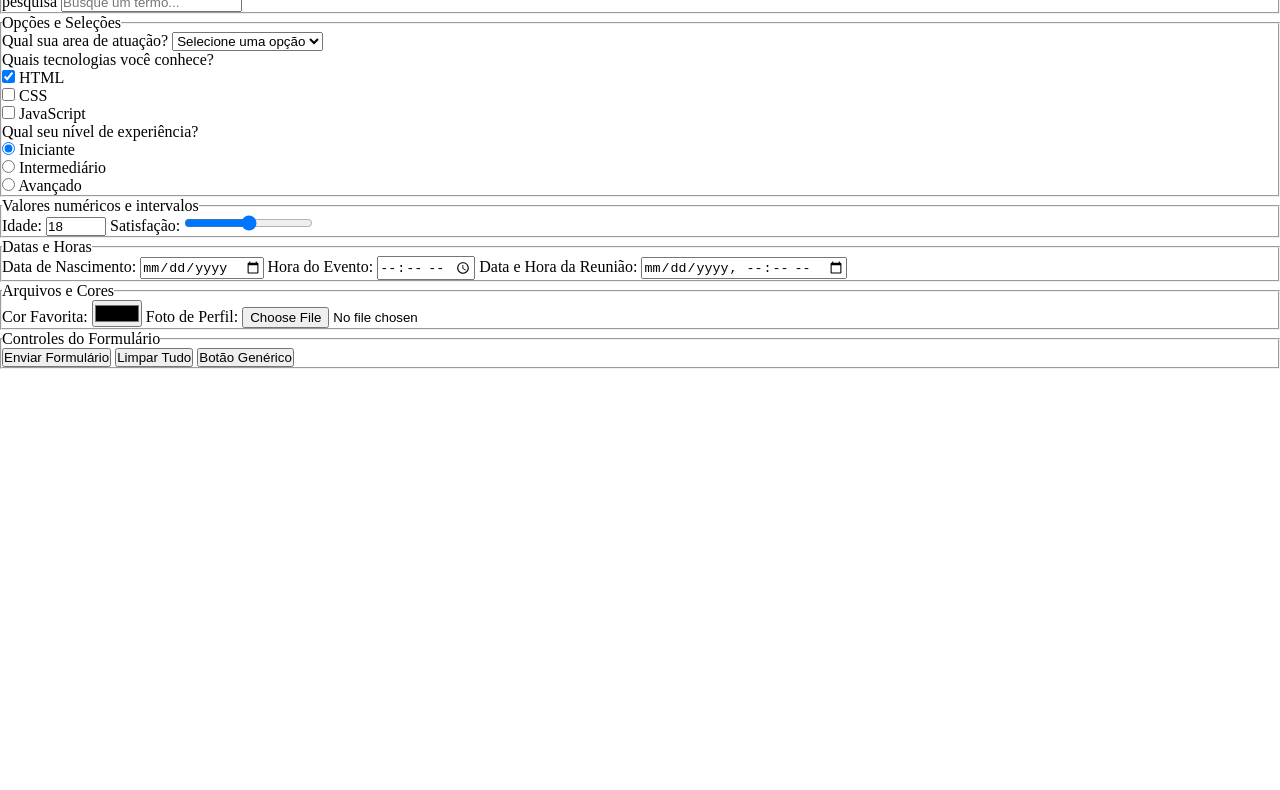
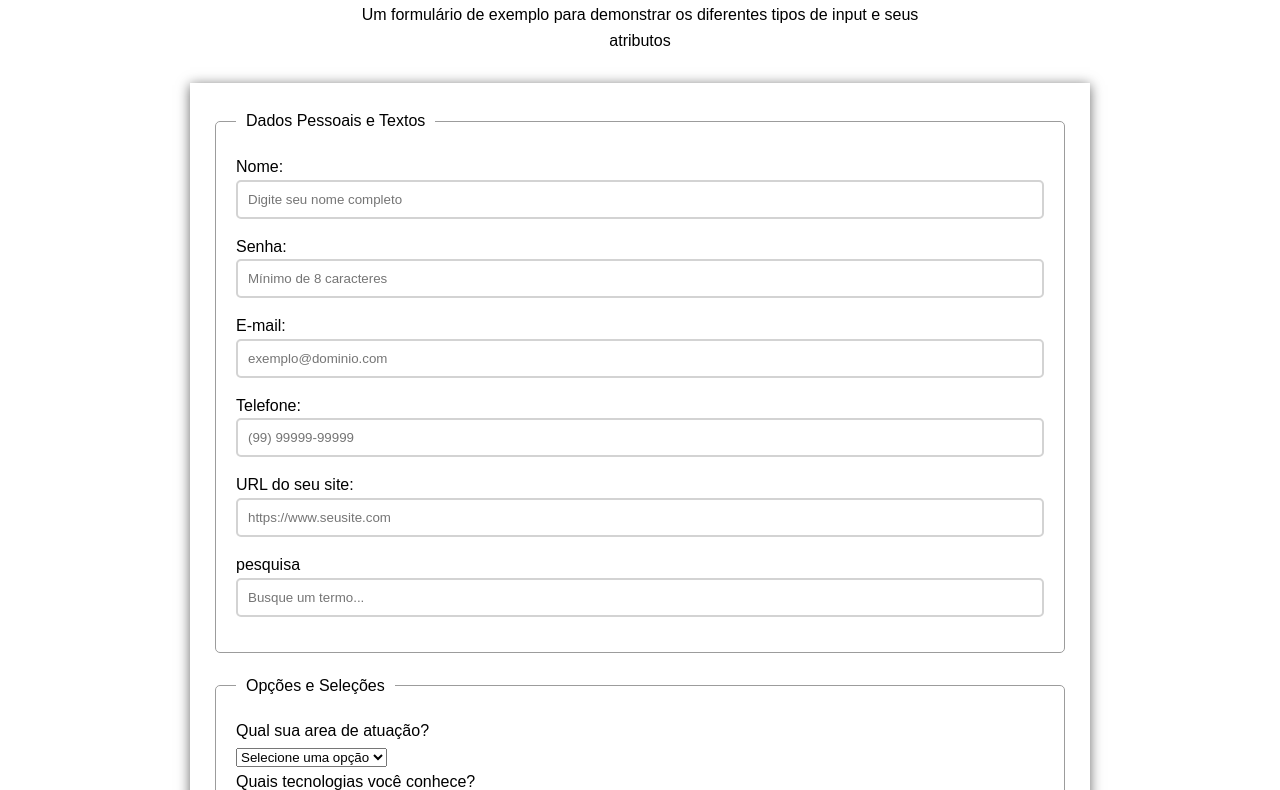
Before and after one commit to MariaD-Santos/input-html, a website: page index.html in a window 1280 px wide. Shown: the part 99-889 px from the top of the page. Before the commit the page ends 800 px from the top, so only its background shows below. Drawn offline with Linux system fonts and the light colour scheme.

Commit message:
formatação em css

```diff
--- a/index.html
+++ b/index.html
@@ -17,7 +17,7 @@
 
         <!--  Indica que será um formulário de envio de dados (servidor) -->
 
-        <form class="input-catalog-form">
+        <form class="input-catalog-form" action="./cadastro-sucesso.html">
             <!-- Dados Pessoais -->
             <section class="form-section">
                 <!-- Fieldset cria agrupamentos -->
--- a/style.css
+++ b/style.css
@@ -1,6 +1,154 @@
 *{
+    box-sizing: border-box;
     margin: 0px;
     padding: 0px;
-    box-sizing: border-box;
+}
+
+/* container principal que ocupa toda a tela */
+.main-container{
+
+    padding: 40px 20px;
+
+    /* minimo de altura do tamanho da tela, usado para container diferente do % que é para os filhos */
+    min-height: 100vh;
+    line-height: 1.6;
+    font-family: Arial, Helvetica, sans-serif;
+
+
 
 }
+
+/* Estilos para os títulos e parágrafos de */
+.main-container > h1{
+
+    text-align: center;
+    color: orangered;
+    margin-bottom: 10px;
+    /* cria um espaço para o próximo elemento */
+
+}
+
+/* Esse simbolo no código são todos os contaiers que estão dentro do Main */
+.main-container > p {
+    text-align: center;
+    max-width: 600px;
+    /* O máximo que o p vai aumentar é 600px, já que ele é display block */
+    margin: 0 auto 30px auto;
+}
+
+/* formatação padrão do formulário */
+.input-catalog-form{
+    max-width: 900px;
+    margin: 0 auto;
+    background-color: white;
+    padding: 25px;
+    box-shadow: 0 2px 12px rgb(104, 104, 104);
+}
+
+/* formatação padrão das seções do formulário */
+.form-section{
+    margin-bottom: 20px;
+}
+
+
+/* Grupo dos campos (fieldset) */
+.form-group{
+
+    padding: 20px;
+    border: 1px, solid;
+    border-color: rgb(156, 156, 156);
+    border-radius: 5px;
+}
+
+
+
+/* Ttitulos do grupo (legend) */
+.form-group-title{
+
+    padding: 0 10px;
+
+}
+
+/* Rótulos dos campos (Label) */
+.form-label{
+
+    display: block;
+
+}
+
+/* Estilo padrão para os inputs e select */
+.form-input, form-select{
+
+    width: 100%;
+    margin-bottom: 15px;
+    border: 2px solid lightgray;
+    border-radius: 5px;
+    padding: 10px;
+
+}
+
+
+/* Estilo para checkbox e radio */
+.form-check{
+
+    width: 100%;
+    line-height: 1.6;
+
+
+}
+
+.form-check input{
+
+}
+/* Reseta margem da label dentro do form-check */
+.form-check label{
+
+}
+/* Container para os botõoes do formuláro */
+.form-controls{
+
+    display: flex;
+    justify-content: space-evenly;
+    flex-wrap: wrap;
+    margin-top: 10px;
+
+
+}
+/* Estilo base dos botões */
+.form-button{
+
+   padding: 10px;
+   border: 2px solid;
+   border-color: rgb(190, 190, 190);
+   border-radius: 5px;
+   background-color: rgb(255, 255, 255);
+
+}
+
+.form-button:hover{
+
+}
+/* Cores específicad para cada tipo de botão */
+.submit-button{
+
+}
+
+.submit-button:hover{
+
+}
+
+.reset-button{
+
+}
+
+.reset-button:hover{
+
+}
+
+.action-button{
+
+}
+
+.action-button:hover{
+
+}
```
Also changed, not shown: cadastro-sucesso.html (+0 -1 lines).
